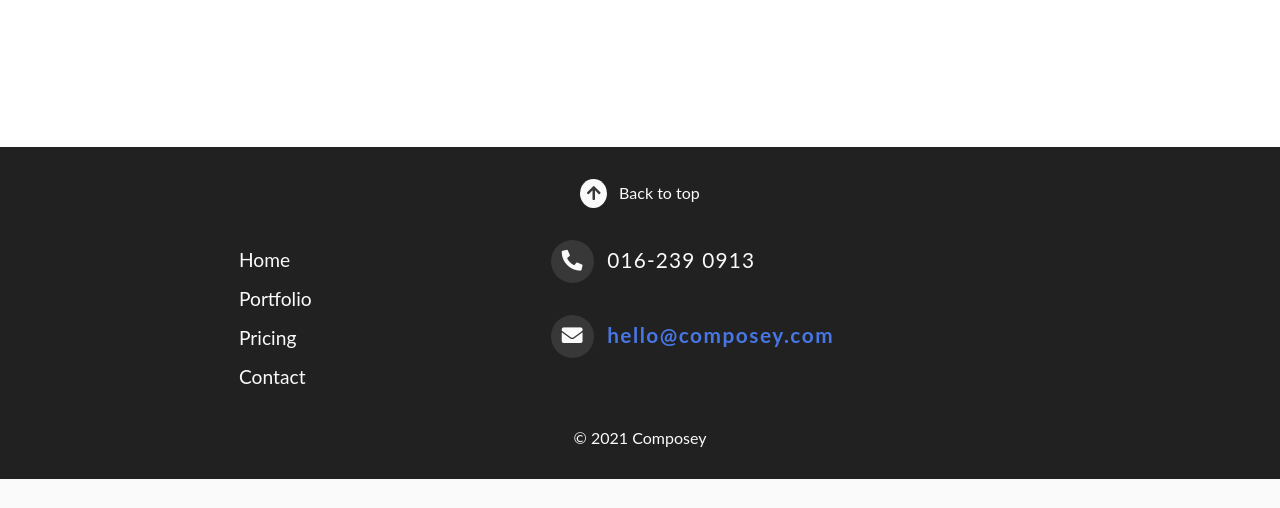
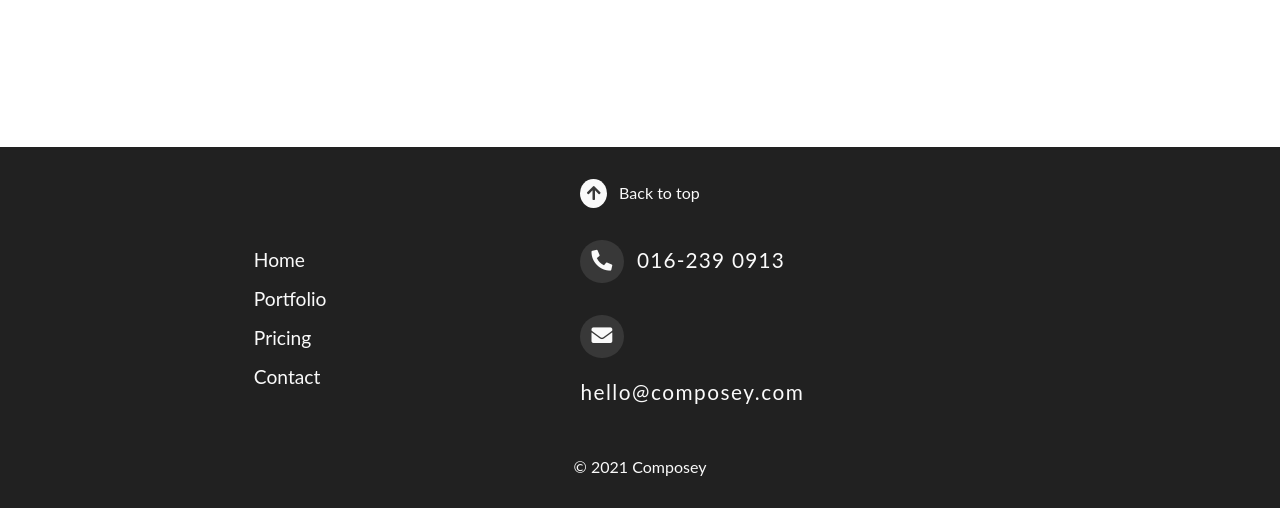
Before and after one commit to wilsonteh/web1201-composey_website-design-service, a PHP site: page / in a window 1280 px wide. Shown: the part 2100-2608 px from the top of the page. Before the commit the page ends 2579 px from the top, so only its background shows below. Run offline with PHP 8.4, Linux system fonts and the light colour scheme.

Commit message:
Remove link of email in footer

```diff
--- a/css/contact.css
+++ b/css/contact.css
@@ -51,6 +51,7 @@
 
 main {
    width: 80%;
+   min-width: 800px;
    margin: 2rem auto;
    display: flex;
    /* background-color: crimson; */
--- a/css/global.css
+++ b/css/global.css
@@ -231,8 +231,7 @@ body {
 }
 
 #footer .contact-info .email-addr {
-   color: var(--blue);
-   font-weight: bold;
+   color: var(--white);
    letter-spacing: 1.5px;
 }
 
--- a/css/variable.css
+++ b/css/variable.css
@@ -3,7 +3,7 @@
    --white: hsl(0, 0%, 98%);
    --grey: hsl(0, 0%, 22%);
    --lightGrey: hsl(0, 0%, 95%);
-   --blue: #4777e6;
+   --blue: hsl(222, 76%, 59%);
    --purple: hsl(263, 77%, 62%);
    --errorColor: hsl(0, 80%, 60%);
 }
--- a/index.php
+++ b/index.php
@@ -118,15 +118,13 @@
 
          <div class="contact-info">
             <div class="phone-info">
-               <!-- <h2>Customer Service:</h2> -->
                <i class="fas fa-phone-alt"></i>
                <a href="https://wa.me/60162390913?text=Hello Composey!" class="phoneNo">016-239 0913</a>
             </div>
 
             <div class="email">
-               <!-- <h2>Shoot us an email:</h2> -->
                <i class="fas fa-envelope"></i>
-               <a href="mailto:hello@composey.com" class="email-addr">hello@composey.com</a>
+               <p class="email-addr">hello@composey.com</p>
             </div>
          </div>
 
--- a/pages/contact.php
+++ b/pages/contact.php
@@ -188,7 +188,7 @@
             <div class="email">
                <!-- <h2>Shoot us an email:</h2> -->
                <i class="fas fa-envelope"></i>
-               <a href="mailto:hello@composey.com" class="email-addr">hello@composey.com</a>
+               <p class="email-addr">hello@composey.com</p>
             </div>
          </div>
 
--- a/pages/portfolio.php
+++ b/pages/portfolio.php
@@ -162,7 +162,7 @@
             <div class="email">
                <!-- <h2>Shoot us an email:</h2> -->
                <i class="fas fa-envelope"></i>
-               <a href="mailto:hello@composey.com" class="email-addr">hello@composey.com</a>
+               <p class="email-addr">hello@composey.com</p>
             </div>
          </div>
 
--- a/pages/pricing.php
+++ b/pages/pricing.php
@@ -160,7 +160,7 @@
             <div class="email">
                <!-- <h2>Shoot us an email:</h2> -->
                <i class="fas fa-envelope"></i>
-               <a href="mailto:hello@composey.com" class="email-addr">hello@composey.com</a>
+               <p class="email-addr">hello@composey.com</p>
             </div>
          </div>
 
--- a/php/db_connection.php
+++ b/php/db_connection.php
@@ -6,8 +6,10 @@ if (!function_exists('createConnection')) {
       $cleardb_server = $cleardb_url["host"];
       $cleardb_username = $cleardb_url["user"];
       $cleardb_password = $cleardb_url["pass"];
-      $cleardb_db = substr($cleardb_url["path"],1);
+      $cleardb_db = substr($cleardb_url["path"], 1);
 
+
+      // ! Used for local
       // $serverName = 'localhost';
       // $username = 'root';
       // $pw = 'Ilovephp!!99';
```
